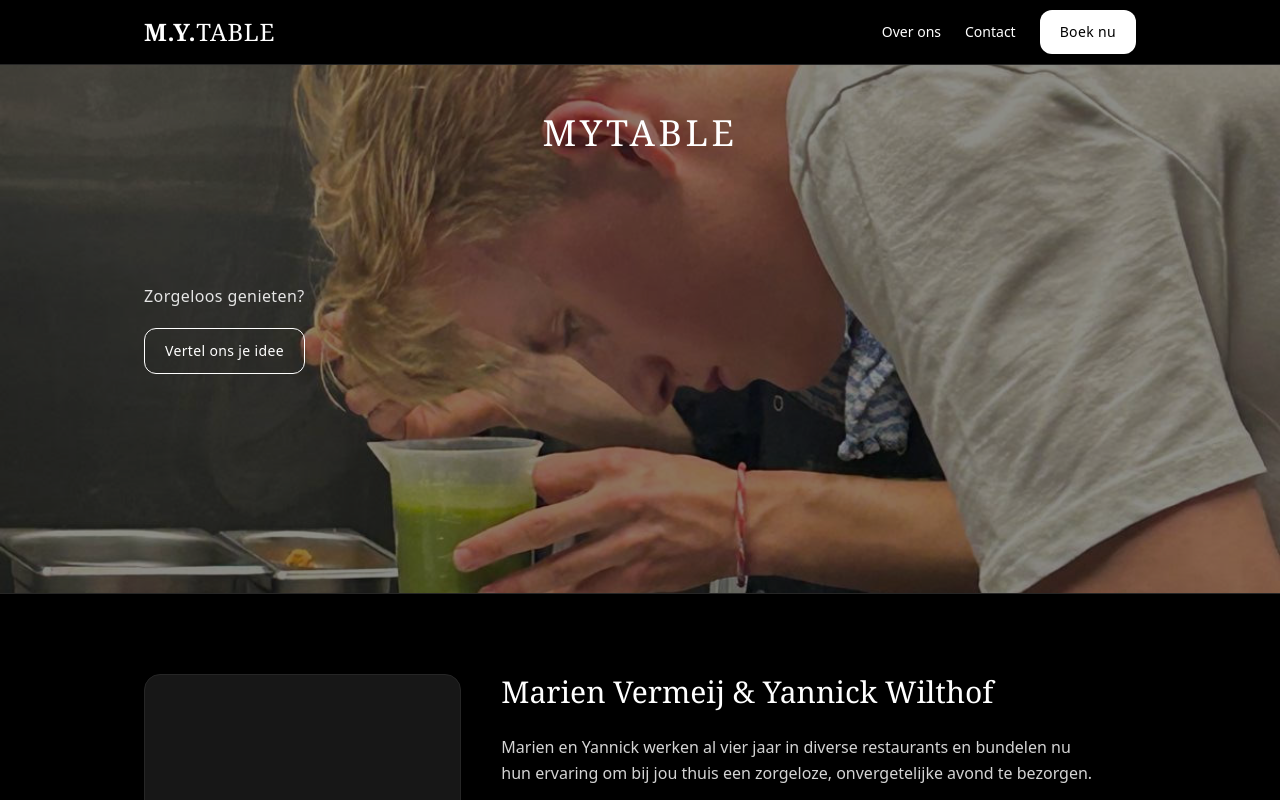
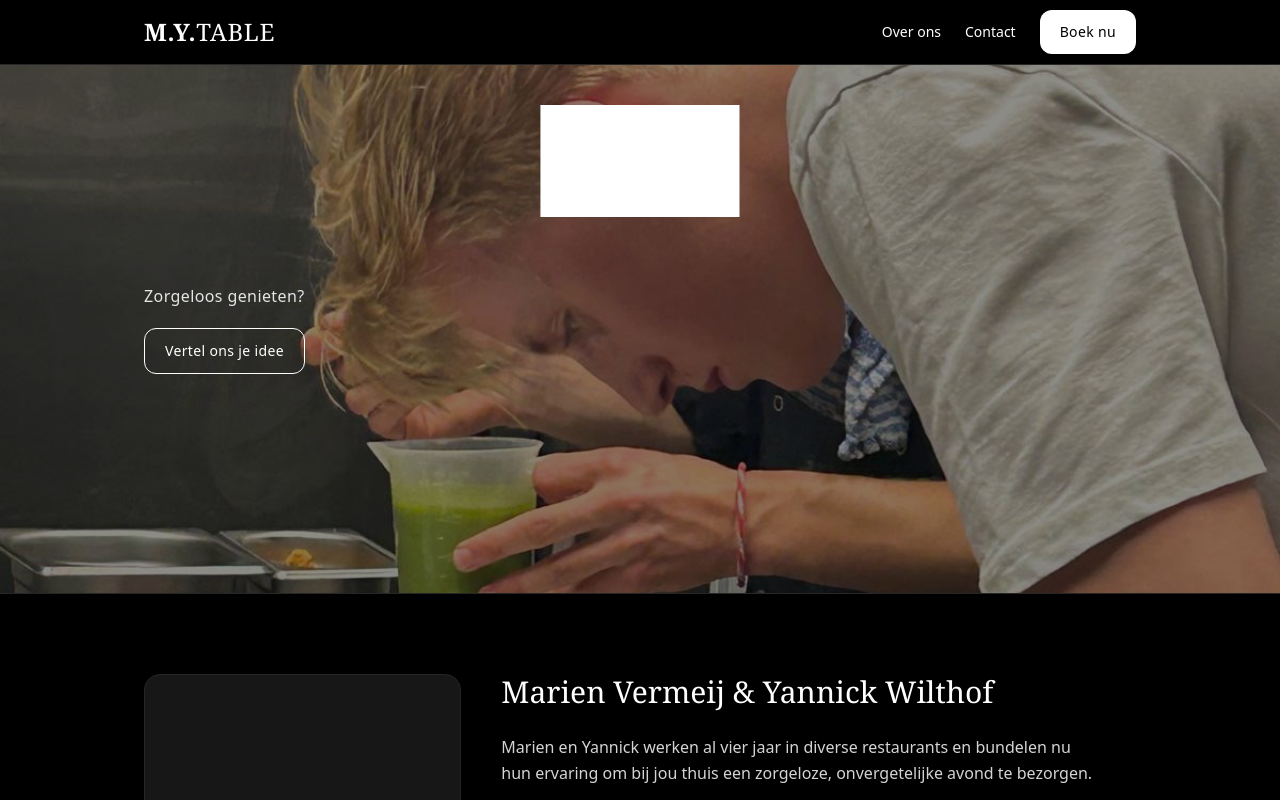
Before and after one commit to marienvermeij/MYtable, a React (Vite) app: page / in a window 1280 px wide. Shown: the top 800 px of the page. Built offline with nearby package versions, Linux system fonts and the light colour scheme.

Commit message:
Enhance Hero section with logo and animation
Added fade-in animation for logo and background image.

```diff
--- a/src/App.jsx
+++ b/src/App.jsx
@@ -3,7 +3,6 @@ import React from 'react'
 const Nav = () => (
   <header className="sticky top-0 z-40 bg-black/80 backdrop-blur border-b border-neutral-800 text-white">
     <nav className="container-narrow flex items-center justify-between h-16">
-      {/* LOGO LINKS */}
       <a href="#" className="font-display text-2xl tracking-wide">
         <span className="font-semibold">M.Y.</span><span>TABLE</span>
       </a>
@@ -21,13 +20,13 @@ const Nav = () => (
 )
 
 /**
- * HERO — hero.jpg uit /public.
- * Middenweg: full-width (object-cover) + lagere hoogte + logo komt hier.
+ * HERO — hero.jpg + logo.png
+ * Logo gecentreerd, wit, fade-in animatie
  */
 const Hero = () => (
   <section className="relative bg-black text-white">
     <div className="h-[62vh] md:h-[66vh] min-h-[440px] relative overflow-hidden">
-      {/* FOTO */}
+      {/* Achtergrondfoto */}
       <img
         src="/hero.jpg"
         alt="MYTABLE hero"
@@ -35,12 +34,16 @@ const Hero = () => (
       />
       <div className="absolute inset-0 bg-black/45" />
 
-      {/* LOGO — dit vervang ik straks door jouw echte logo */}
-      <div className="absolute top-12 left-1/2 -translate-x-1/2">
-        <h1 className="text-3xl md:text-4xl font-display tracking-widest">MYTABLE</h1>
+      {/* Logo middenboven */}
+      <div className="absolute top-10 left-1/2 -translate-x-1/2 animate-fadeIn">
+        <img
+          src="/logo.png"
+          alt="MYTABLE logo"
+          className="h-20 md:h-28 object-contain brightness-0 invert"
+        />
       </div>
 
-      {/* TEKST */}
+      {/* Tekst */}
       <div className="relative container-narrow h-full flex flex-col justify-center gap-5">
         <p className="tracking-wide text-base text-neutral-200">Zorgeloos genieten?</p>
         <div className="flex gap-3">
@@ -55,6 +58,17 @@ const Hero = () => (
     </div>
   </section>
 )
+
+/* Fade-in animatie */
+const styles = `
+@keyframes fadeIn {
+  from { opacity: 0; transform: translate(-50%, -10px); }
+  to { opacity: 1; transform: translate(-50%, 0); }
+}
+.animate-fadeIn {
+  animation: fadeIn 1.4s ease-out forwards;
+}
+`
 
 const Over = () => (
   <section id="over" className="py-20 border-t border-neutral-800 bg-black text-white">
@@ -86,7 +100,6 @@ const Contact = () => (
             <li><strong>Instagram:</strong> @mytable</li>
           </ul>
         </div>
-        {/* Netlify Forms */}
         <form name="contact" method="POST" data-netlify="true" className="space-y-4">
           <input type="hidden" name="form-name" value="contact" />
           <label className="block">
@@ -131,6 +144,8 @@ const Footer = () => (
 
 export default function App() {
   return (
+    <>
+      <style>{styles}</style>
       <div id="top" className="font-body bg-black text-white">
         <Nav />
         <Hero />
@@ -138,5 +153,6 @@ export default function App() {
         <Contact />
         <Footer />
       </div>
+    </>
   )
 }
```
Lines whose indentation alone changed are shown as unchanged.
